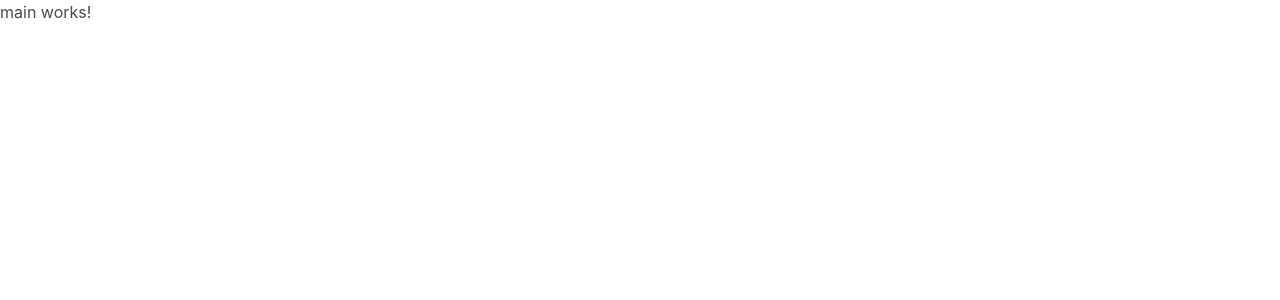
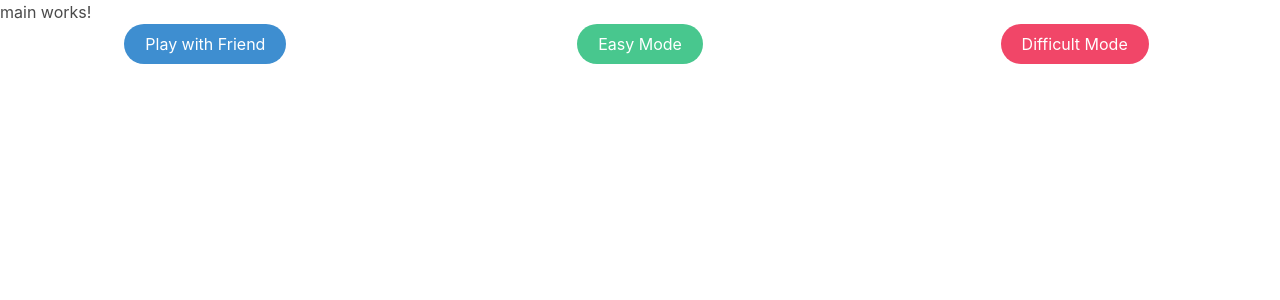
Before and after one commit to TheDarkStrix/TicTacToe-FrontEnd, an Angular app: page / in a window 1280 px wide. Shown: the top 300 px of the page. Built offline with nearby package versions, Linux system fonts and the light colour scheme.

Commit message:
Set Initial Home page

```diff
--- a/src/app/main/main.component.html
+++ b/src/app/main/main.component.html
@@ -1 +1,12 @@
 <p>main works!</p>
+<div class="columns has-text-centered">
+  <div class="column">
+    <a class="button is-info is-rounded">Play with Friend</a>
+  </div>
+  <div class="column">
+    <a class="button is-success is-rounded">Easy Mode</a>
+  </div>
+  <div class="column">
+    <a class="button is-danger is-rounded">Difficult Mode</a>
+  </div>
+</div>
```
